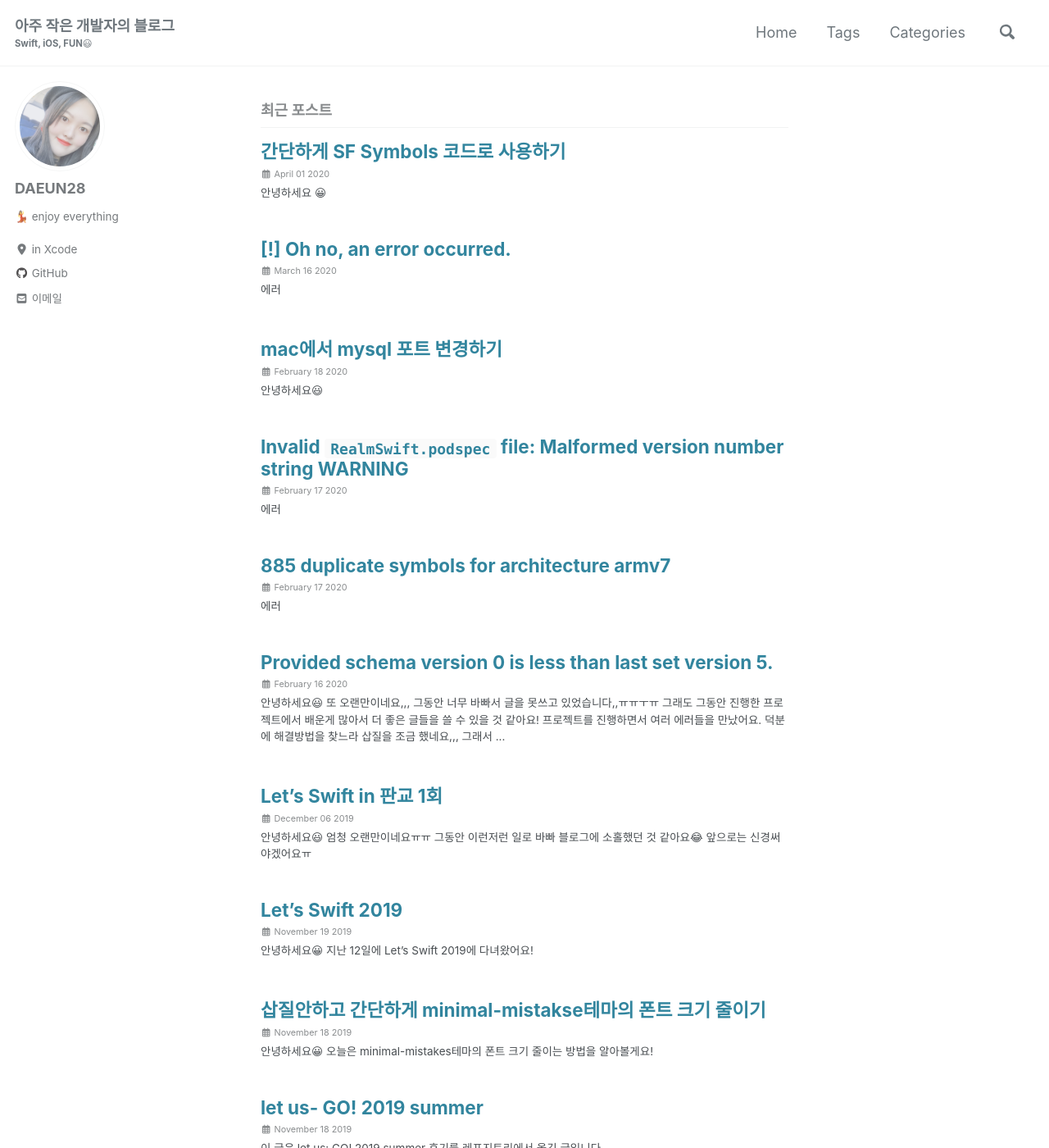
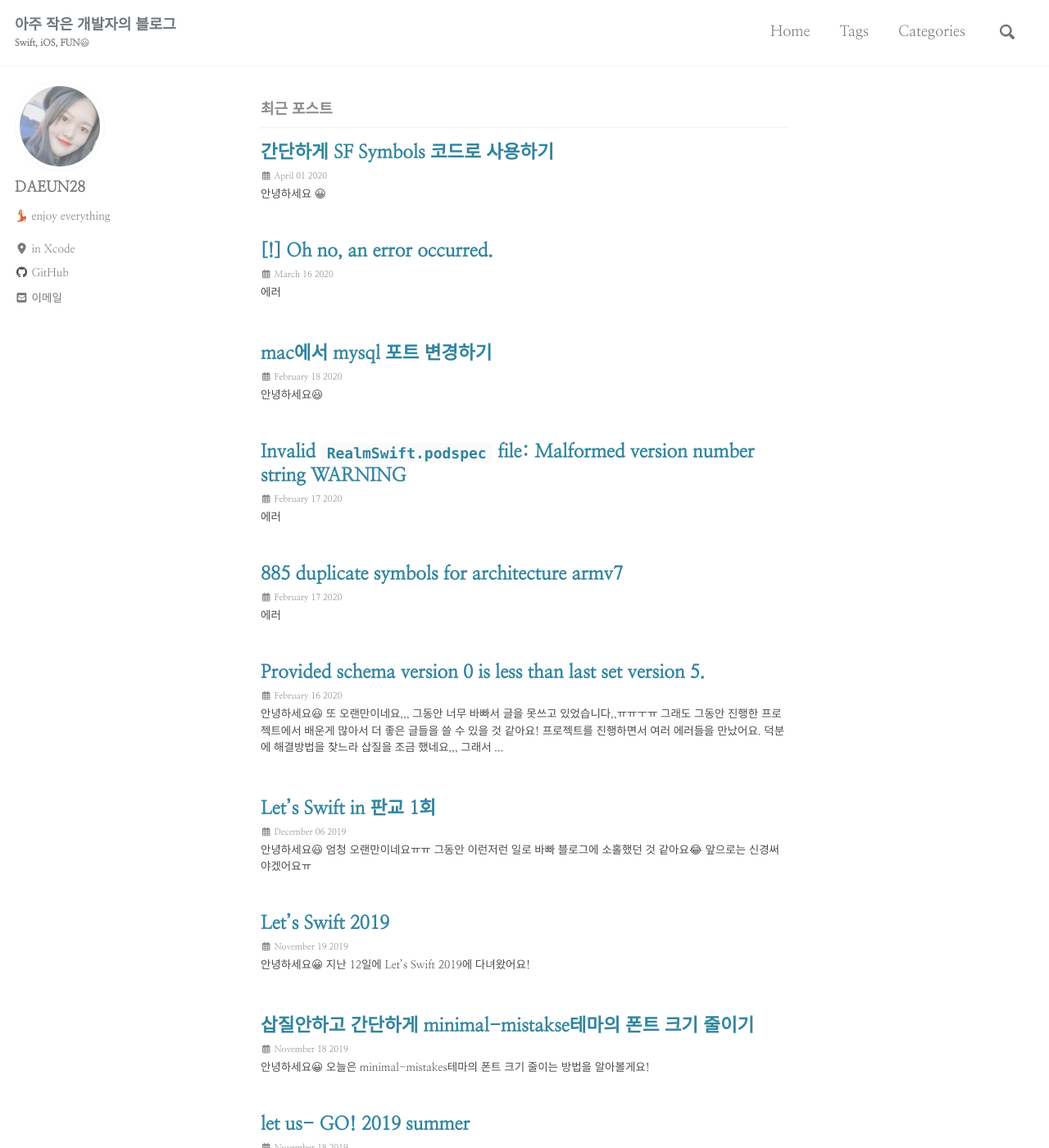
Before and after one commit to DAEUN28/DAEUN28.github.io, a Jekyll site: the page built from index.html, in a window 1280 px wide and 1400 px high. Shown: the whole window at 82% size. Built offline with Jekyll 4.4.1, drawn with Linux system fonts in a browser that asks for light colours; cached includes are drawn as plain includes; nearby versions of some CDN libraries; the list of posts is cut into pages by our own code; comment, search, counter and statistics services are not loaded.

Commit message:
Update _variables.scss

```diff
--- a/_sass/minimal-mistakes/_variables.scss
+++ b/_sass/minimal-mistakes/_variables.scss
@@ -13,8 +13,8 @@ $paragraph-indent: false !default; // true, false (default)
 $indent-var: 1.3em !default;
 
 /* system typefaces */
-$serif: Georgia, Times, serif !default;
-$sans-serif: -apple-system, BlinkMacSystemFont, "Nanum Myeongjo", "Roboto", "Segoe UI",
+$serif: "Nanum Myeongjo", Georgia, Times, serif !default;
+$sans-serif: "Nanum Myeongjo", -apple-system, BlinkMacSystemFont, "Roboto", "Segoe UI",
   "Helvetica Neue", "Lucida Grande", Arial, sans-serif !default;
 $monospace: Monaco, Consolas, "Lucida Console", monospace !default;
 
```
